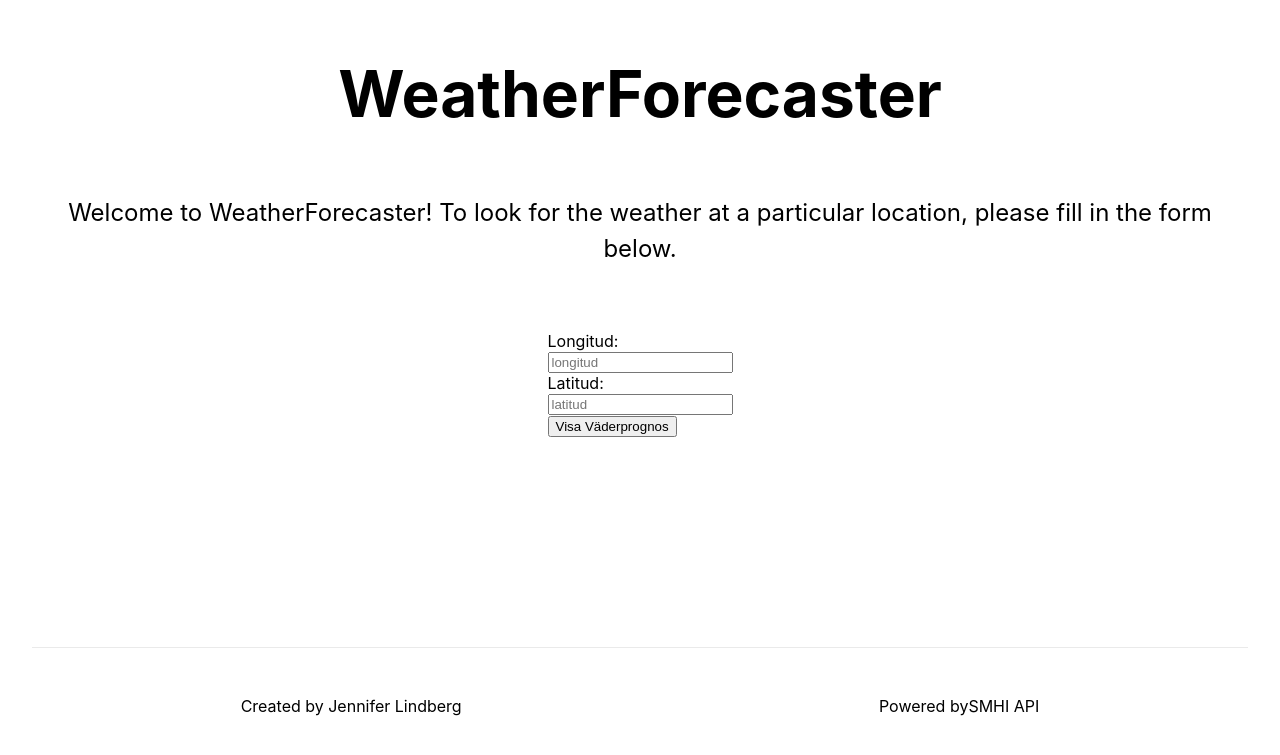
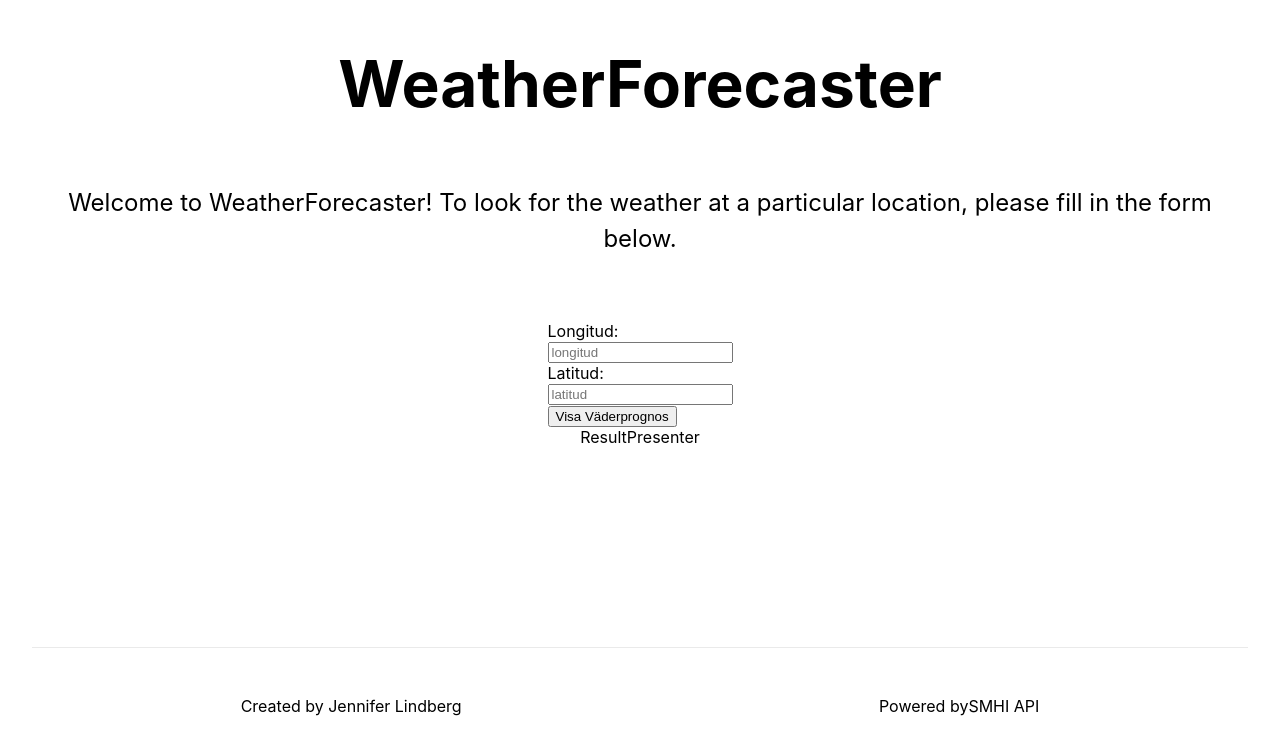
Before and after one commit to jenniferlindberg/weatherForecaster, a Next.js app: page / in a window 1280 px wide. Shown: the part 153-908 px from the top of the page. Built offline with nearby package versions, Linux system fonts and the light colour scheme; no server answers.

Commit message:
feat: create `ResultPresenter` and basic connection to api, issue #4 and issue #6

```diff
--- /dev/null
+++ b/components/ResultPresenter.tsx
@@ -0,0 +1,22 @@
+import React, { useEffect } from "react";
+import type { NextPage } from "next";
+
+const ResultPresenter: NextPage = (props) => {
+  useEffect(() => {
+    getWeatherData("5", "10");
+  }, []);
+
+  const getWeatherData = async (longitude: string, latitude: string) => {
+    const data = await fetch(
+      `https://opendata-download-metfcst.smhi.se/api/category/pmp3g/version/2/geotype/point/lon/16/lat/58/data.json`
+    );
+
+    const weather = await data.json();
+
+    console.log(weather);
+  };
+
+  return <div>ResultPresenter</div>;
+};
+
+export default ResultPresenter;
--- a/pages/index.tsx
+++ b/pages/index.tsx
@@ -3,6 +3,7 @@ import Head from "next/head";
 import styles from "../styles/Home.module.css";
 
 import FormPresenter from "../components/FormPresenter";
+import ResultPresenter from "../components/ResultPresenter";
 
 const Home: NextPage = () => {
   return (
@@ -22,6 +23,7 @@ const Home: NextPage = () => {
         </p>
 
         <FormPresenter />
+        <ResultPresenter />
       </main>
 
       <footer className={styles.footer}>
```
